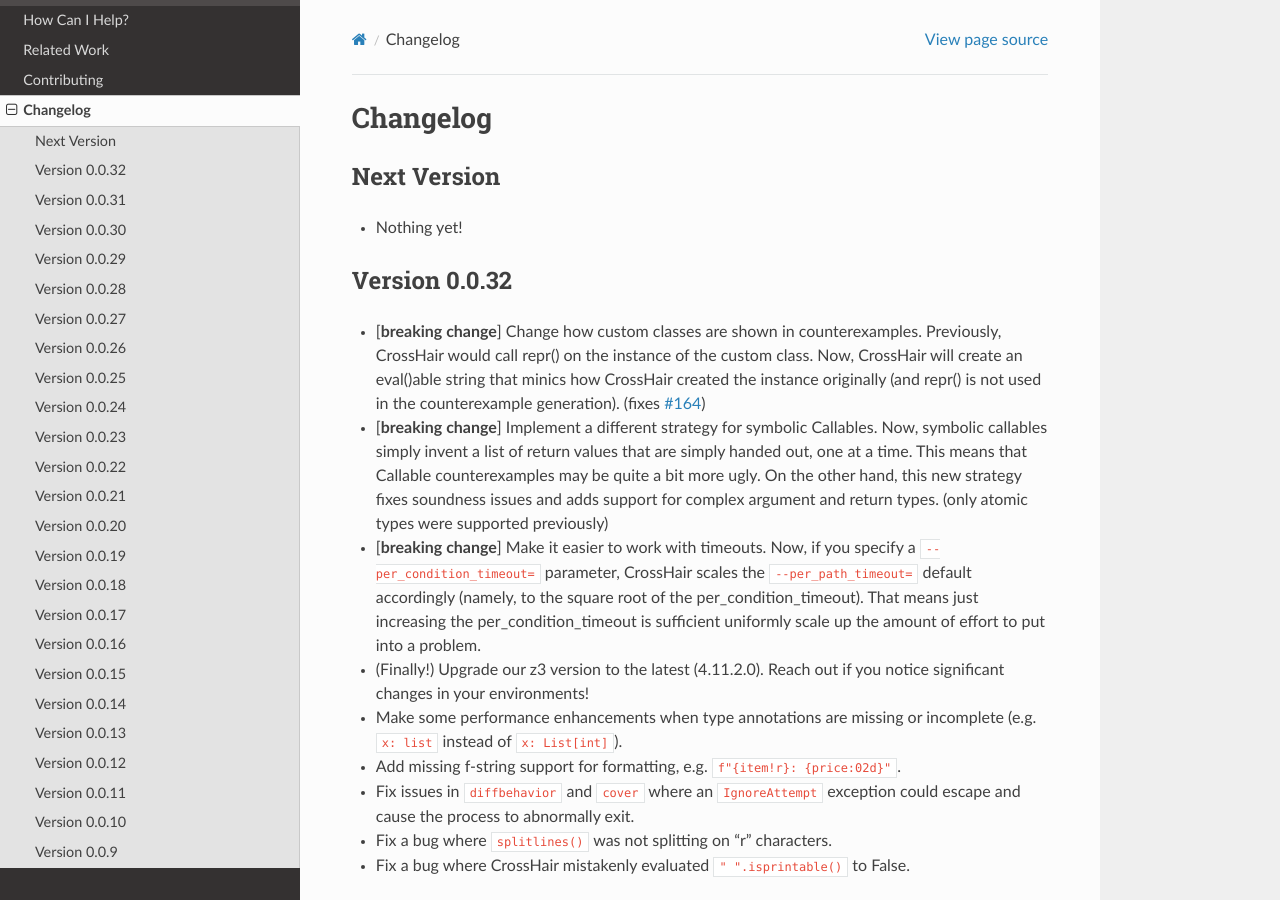
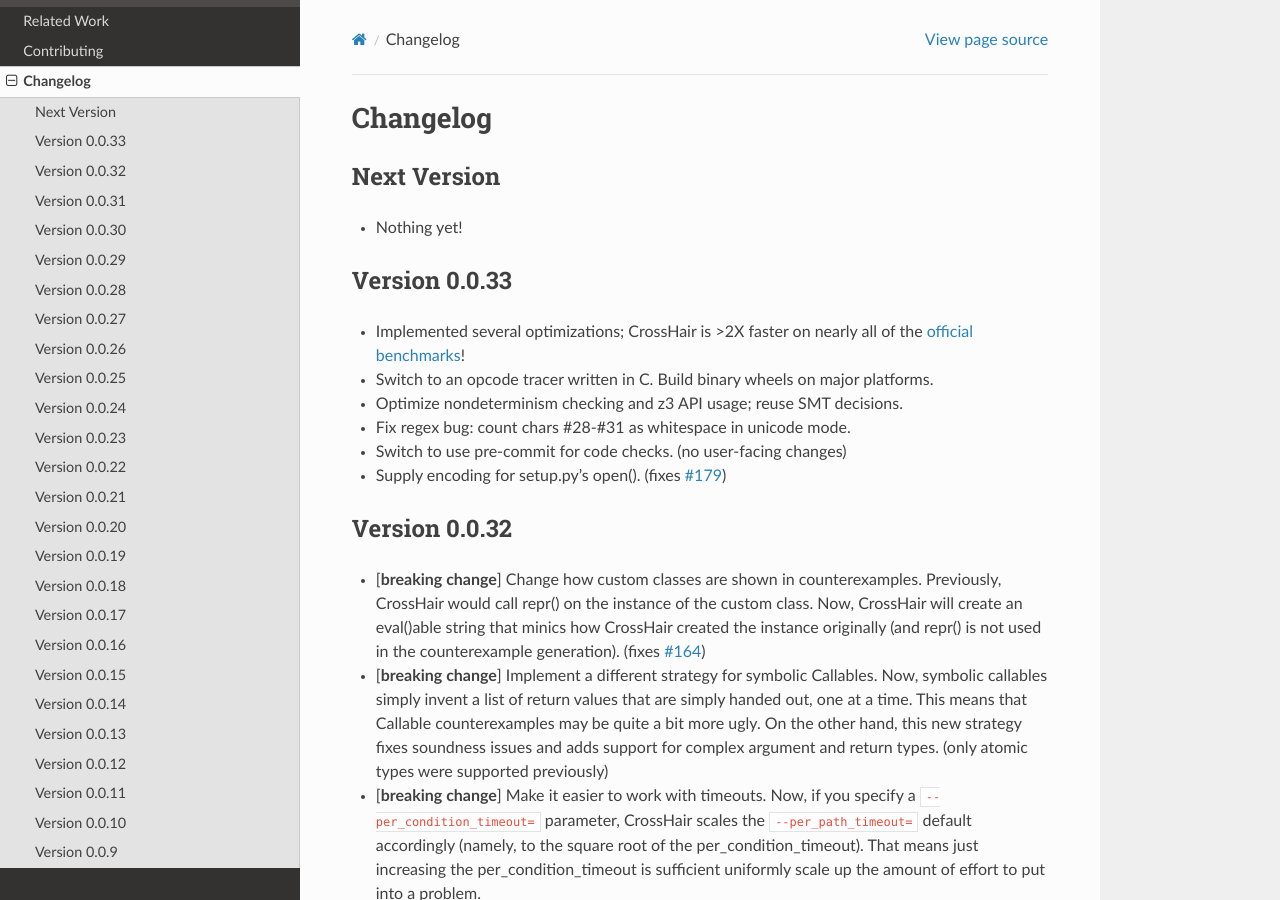
Before and after one commit to pschanely/CrossHair, a Sphinx documentation site: the page built from doc/source/changelog.rst, in a window 1280 px wide and 900 px high. Built offline with Sphinx 7.4.7 and the Read the Docs theme 2.0.0, drawn with Linux system fonts in a browser that asks for light colours; the version number is read from the project's files by our own code.

Commit message:
Update changelog

```diff
--- a/doc/source/changelog.rst
+++ b/doc/source/changelog.rst
@@ -5,7 +5,21 @@
 
 Next Version
 ------------
+
 * Nothing yet!
+
+
+Version 0.0.33
+--------------
+
+* Implemented several optimizations; CrossHair is >2X faster on nearly all of the
+  `official benchmarks <https://github.com/pschanely/crosshair-benchmark>`__!
+* Switch to an opcode tracer written in C. Build binary wheels on major platforms.
+* Optimize nondeterminism checking and z3 API usage; reuse SMT decisions.
+* Fix regex bug: count chars #28-#31 as whitespace in unicode mode.
+* Switch to use pre-commit for code checks. (no user-facing changes)
+* Supply encoding for setup.py's open().
+  (fixes `#179 <https://github.com/pschanely/CrossHair/issues/179>`__)
 
 
 Version 0.0.32
```
